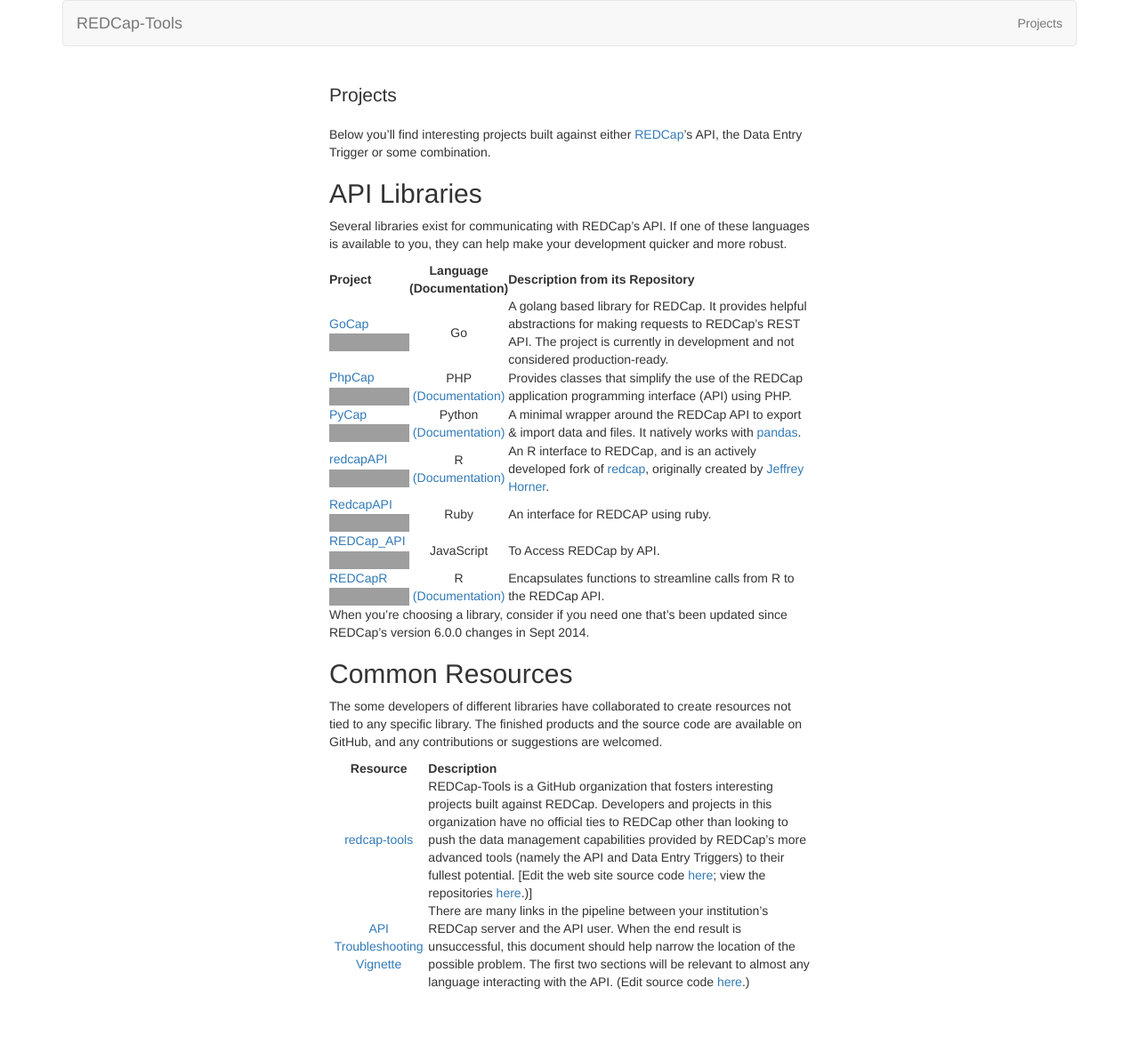
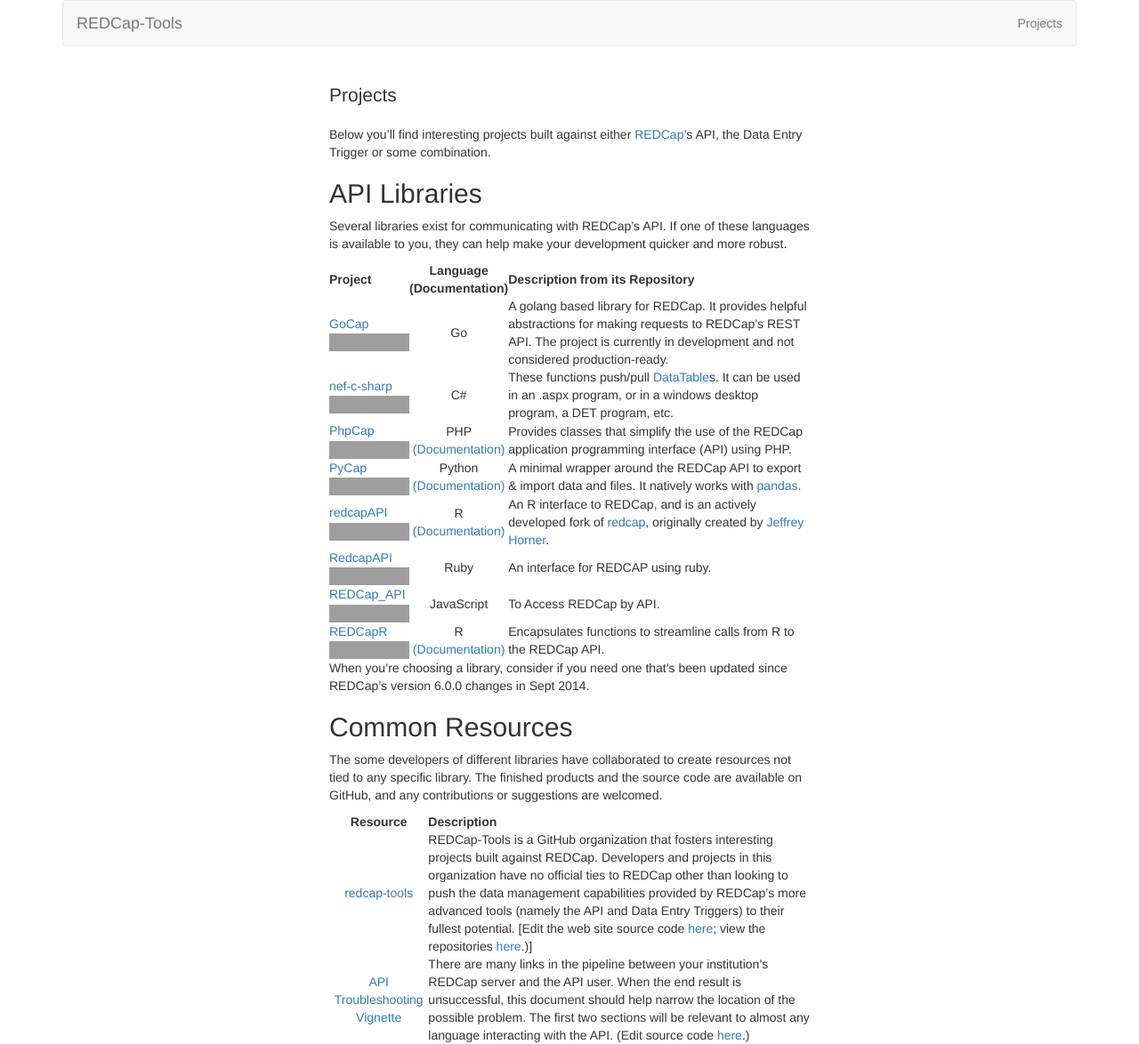
Before and after one commit to redcap-tools/redcap-tools.github.io, a Jekyll site: the page built from projects.md, in a window 1280 px wide. Shown: the whole page at 89% size. Built offline with Jekyll 4.4.1, drawn with Linux system fonts in a browser that asks for light colours; before the commit the page ends 1114 px from its top, so only the background shows below that; grey boxes are pictures that could not be loaded.

Commit message:
Added nef-c-sharp to table

```diff
--- a/projects.md
+++ b/projects.md
@@ -13,6 +13,7 @@
 | Project | Language<br/>(Documentation) | Description from its Repository|
 | :------ | :------: | :----------------------------- |
 | [GoCap](https://github.com/tjrivera/go-cap)<br/>[![GitHub release](https://img.shields.io/github/release/tjrivera/go-cap.svg)](https://github.com/tjrivera/go-cap) | Go | A golang based library for REDCap. It provides helpful abstractions for making requests to REDCap's REST API. The project is currently in development and not considered production-ready. |
+| [nef-c-sharp](https://github.com/redcap-tools/nef-c-sharp)<br/>[![GitHub release](https://img.shields.io/github/release/redcap-tools/nef-c-sharp.svg)](https://github.com/redcap-tools/nef-c-sharp) | C# | These functions push/pull [DataTable](https://msdn.microsoft.com/en-us/library/system.data.datatable.aspx)s.  It can be used in an .aspx program, or in a windows desktop program, a DET program, etc. |
 | [PhpCap](https://github.com/aarenson/PhpCap)<br/>[![GitHub release](https://img.shields.io/github/release/aarenson/PhpCap.svg)](https://github.com/aarenson/PhpCap) | PHP<br/>[(Documentation)](https://github.com/aarenson/PhpCap/blob/master/README.md) | Provides classes that simplify the use of the REDCap application programming interface (API) using PHP. |
 | [PyCap](https://github.com/redcap-tools/PyCap)<br/>[![GitHub release](https://img.shields.io/github/release/redcap-tools/PyCap.svg)](https://github.com/redcap-tools/PyCap) | Python<br/>[(Documentation)](http://pycap.readthedocs.org) | A minimal wrapper around the REDCap API to export & import data and files. It natively works with [pandas](http://pandas.pydata.org). |
 | [redcapAPI](https://github.com/nutterb/redcapAPI)<br/>[![GitHub release](https://img.shields.io/github/release/nutterb/redcapAPI.svg)](https://github.com/nutterb/redcapAPI) | R<br/>[(Documentation)](https://cran.r-project.org/web/packages/redcapAPI/redcapAPI.pdf) | An R interface to REDCap, and is an actively developed fork of [redcap](https://github.com/vubiostat/redcap), originally created by [Jeffrey Horner](https://github.com/jeffreyhorner). |
```
